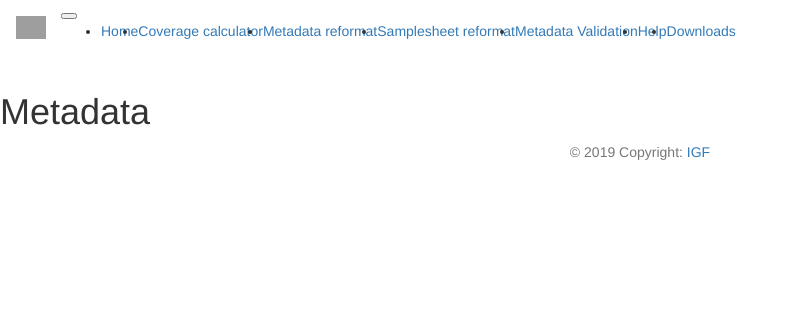
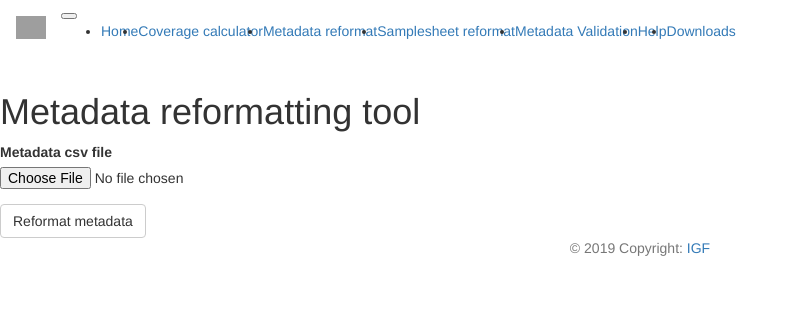
Before and after one commit to imperial-genomics-facility/Metadata_validation, a Flask app: page /metadata/ in a window 1280 px wide. Shown: the top 312 px of the page, without its empty margins (0-799 px from the left). Run offline with Flask 2, Linux system fonts and the light colour scheme; some libraries are stand-ins or nearby versions; grey boxes are pictures that could not be loaded.

Commit message:
addded views for metadata and samplesheet reformatting

```diff
--- a/app/metadata/views.py
+++ b/app/metadata/views.py
@@ -1,6 +1,75 @@
+import io,os,logging
 from . import metadata
-from flask import render_template
+from flask import render_template,flash,Response,request
+from flask_wtf import FlaskForm
+from wtforms.fields import FileField,SubmitField,MultipleFileField
+from flask_wtf.file import FileAllowed,FileRequired
+from werkzeug.utils import secure_filename
+from igf_data.utils.fileutils import get_temp_dir,remove_dir
+from igf_data.process.metadata_reformat.reformat_metadata_file import Reformat_metadata_file,EXPERIMENT_TYPE_LOOKUP,SPECIES_LOOKUP,METADATA_COLUMNS
 
-@metadata.route('/')
+class MetadataForm(FlaskForm):
+  metadata_file = \
+    FileField(\
+      'Metadata csv file',
+      validators=[FileAllowed(['csv']),FileRequired()])
+  submit = SubmitField('Reformat metadata')
+
+
+def convert_file_to_stream(infile):
+  try:
+    data = ''
+    with open(infile,'r') as file_i:
+      with io.StringIO() as file_o:
+        for line in file_i:
+          file_o.write(line)
+
+        data = file_o.getvalue()
+    return data
+  except Exception as e:
+    raise ValueError('Failedto convert file to stream, error: {0}'.format(e))
+
+@metadata.route('/',methods=['GET','POST'])
 def metadata_home():
-  return render_template('metadata/metadata_reformat.html')
+  try:
+    form = MetadataForm()
+    if form.validate_on_submit():
+      temp_dir = get_temp_dir()
+      metadata_filename = \
+        secure_filename(form.metadata_file.data.filename)
+      form.metadata_file.\
+        data.save(\
+          os.path.join(\
+            temp_dir,
+            metadata_filename))
+      new_metadata_file = \
+        os.path.join(\
+          temp_dir,
+          metadata_filename)
+      metadata_output = \
+        os.path.join(\
+          temp_dir,
+          'reformatted_metadata.csv')
+      re_metadata = \
+        Reformat_metadata_file(\
+          infile=new_metadata_file,
+          experiment_type_lookup=EXPERIMENT_TYPE_LOOKUP,
+          species_lookup=SPECIES_LOOKUP,
+          metadata_columns=METADATA_COLUMNS)
+      re_metadata.\
+        reformat_raw_metadata_file(output_file=metadata_output)
+      csv_data = convert_file_to_stream(infile=metadata_output)
+      remove_dir(temp_dir)
+      return \
+        Response(\
+               csv_data,
+               mimetype="text/csv",
+               headers={"Content-disposition":
+                        "attachment; filename=reformatted_metadata.csv"})
+    else:
+      if request.method=='POST':
+        flash('Failed file type validation check')
+  except Exception as e:
+    logging.warning('Failed metadata reformatting, error: {0}'.format(e))
+
+  return render_template('metadata/metadata_reformat.html',form=form)
--- a/app/templates/metadata/metadata_reformat.html
+++ b/app/templates/metadata/metadata_reformat.html
@@ -1,4 +1,5 @@
 {% extends "base.html" %}
+{% import "bootstrap/wtf.html" as wtf %}
 
 {% block title %}IGFTools - Metadata reformat{% endblock %}
 
@@ -13,5 +14,7 @@
 {% endblock %}
 
 {% block page_content %}
-<h1>Metadata</h1>
+{{ super() }}
+<h1>Metadata reformatting tool</h1>
+{{ wtf.quick_form(form) }}
 {% endblock %}
--- a/app/templates/samplesheet/samplesheet_reformat.html
+++ b/app/templates/samplesheet/samplesheet_reformat.html
@@ -1,4 +1,5 @@
 {% extends "base.html" %}
+{% import "bootstrap/wtf.html" as wtf %}
 
 {% block title %}IGFTools - Samplesheet reformat{% endblock %}
 
@@ -13,5 +14,7 @@
 {% endblock %}
 
 {% block page_content %}
+{{ super() }}
 <h1>Samplesheet</h1>
+{{ wtf.quick_form(form) }}
 {% endblock %}
```
Also changed, not shown: app/samplesheet/views.py (+70 -3 lines).
